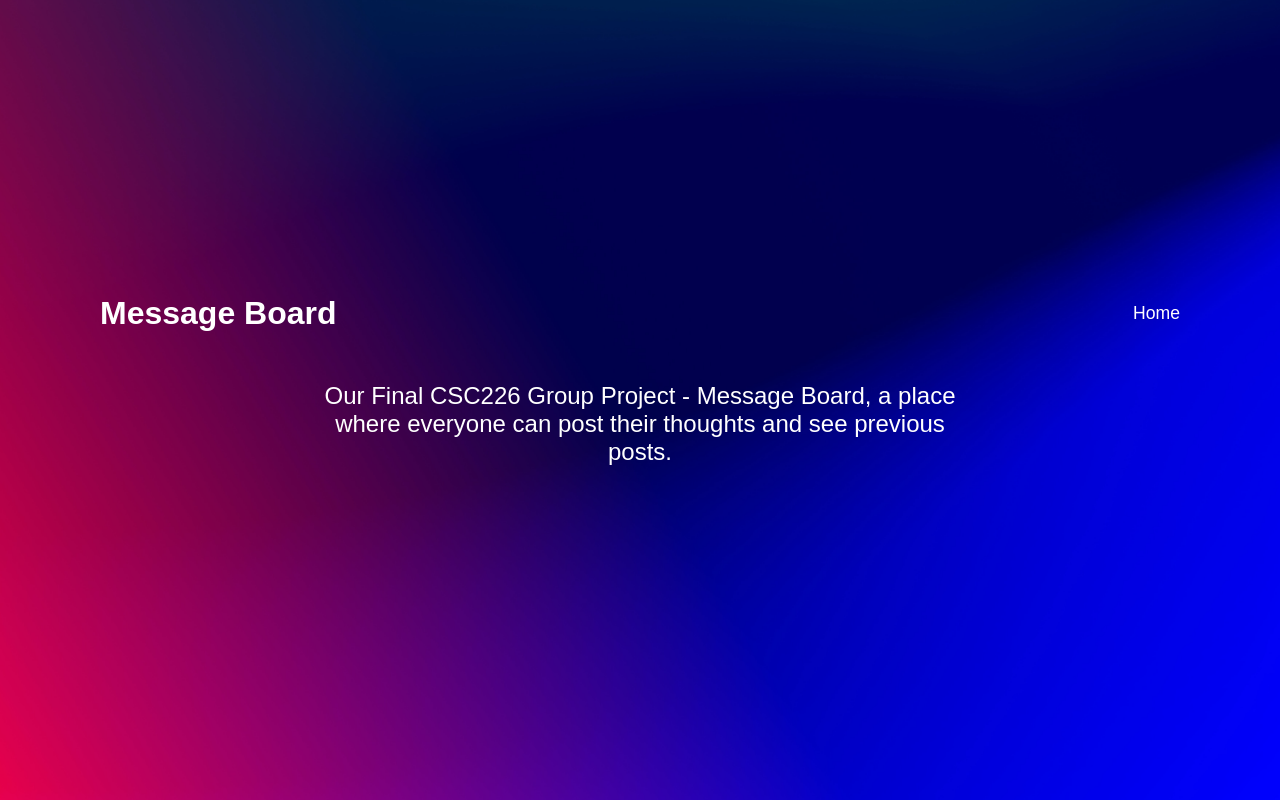
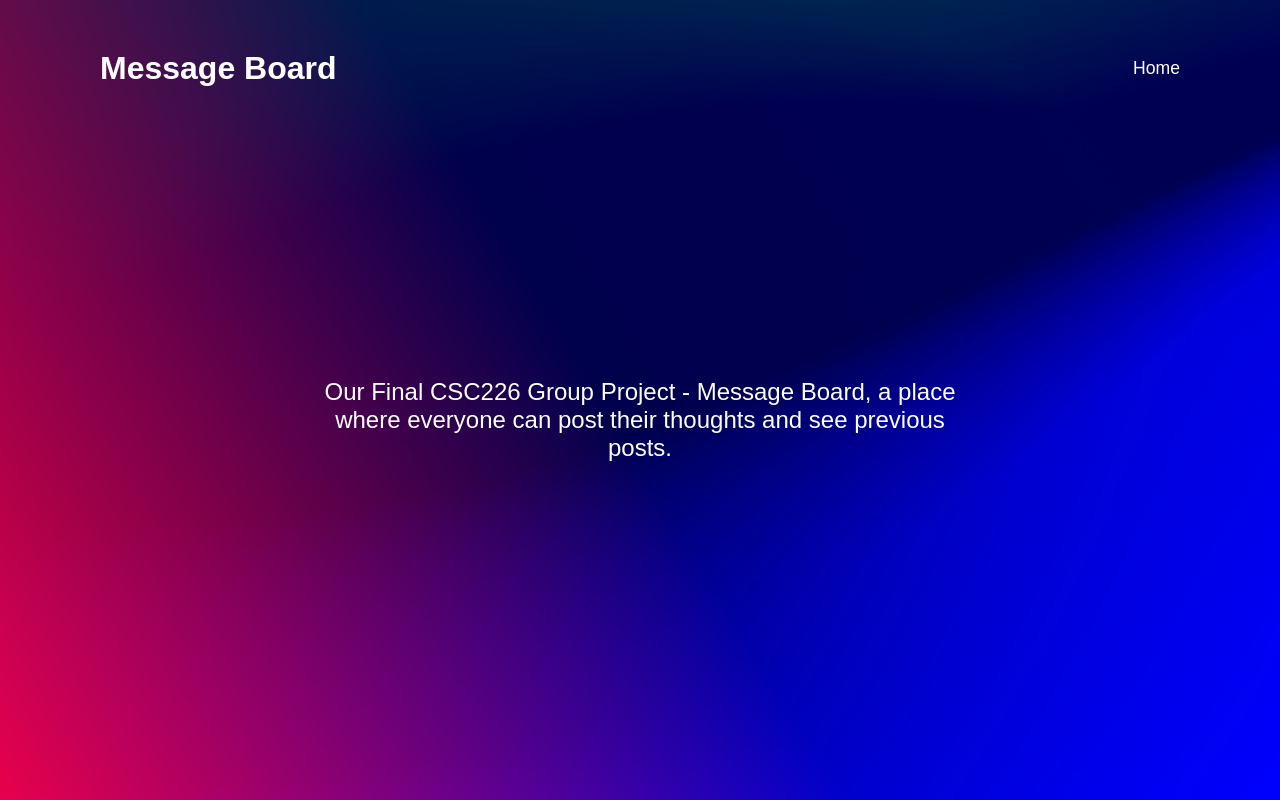
Before and after one commit to mvoyevoda/Message-Board, a PHP site: page /about.php in a window 1280 px wide. Run offline with PHP 8.4, Linux system fonts and the light colour scheme.

Commit message:
in progress

```diff
--- a/register.php
+++ b/register.php
@@ -150,7 +150,6 @@ if ($_SERVER["REQUEST_METHOD"] == "POST") {
             <nav class="navigation">
                 <a href="index.php">Home</a>
                 <a href="about.php">About</a>
-                <button class="btnLogin-popup">Login</button>
             </nav>
         </header>
 
--- a/styles.css
+++ b/styles.css
@@ -9,6 +9,7 @@
 body {
     display: flex;
     margin: 0px;
+    padding-top: 100px;
     justify-content: center;
     align-items: center;
     flex-direction: column;
@@ -19,8 +20,8 @@ body {
 }
 
 header {
-    /* position: fixed; */
-    top: 0;
+    position: absolute;
+    top: 30px;
     left: 0;
     width: 100%;
     padding: 20px 100px;
```
